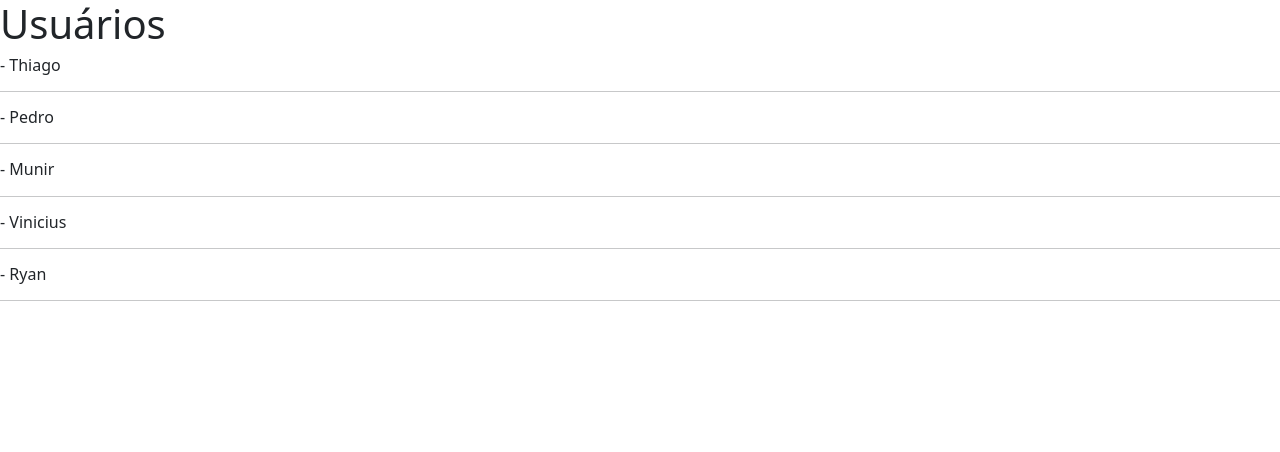
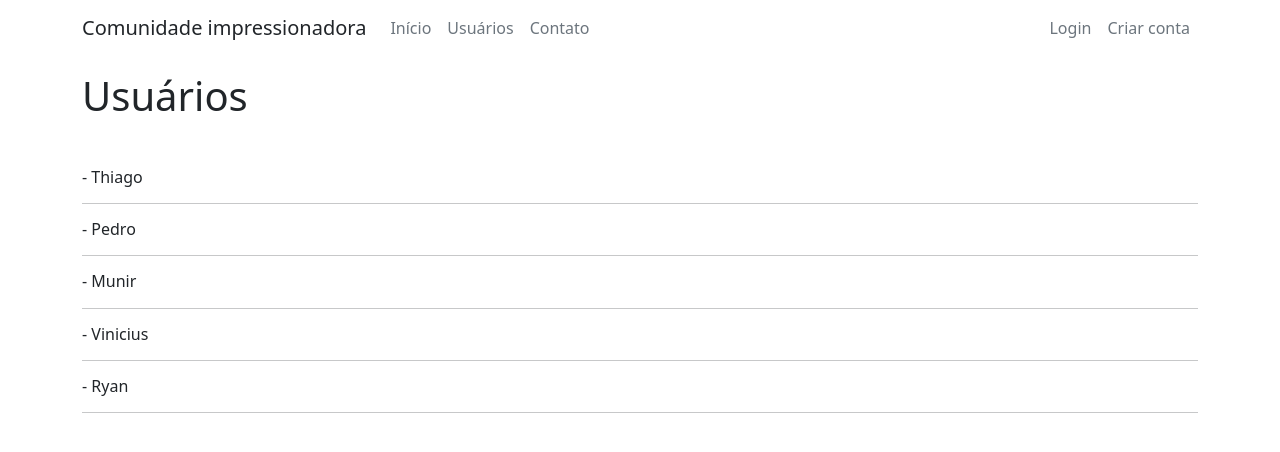
Before and after one commit to thiagoa-martins/CI, a Flask app: page /usuarios in a window 1280 px wide. Shown: the top 452 px of the page. Run offline with Flask 3, Linux system fonts and the light colour scheme.

Commit message:
Ãadd navbar

```diff
--- a/templates/base.html
+++ b/templates/base.html
@@ -10,6 +10,7 @@
     {% endblock %}
 </head>
 <body>
+    {% include 'navbar.html' %}
 
     {% block body %}
     {% endblock %}
--- /dev/null
+++ b/templates/navbar.html
@@ -0,0 +1,26 @@
+<nav class="navbar navbar-expand-lg bg-body-tertiary">
+  <div class="container-fluid container">
+        <a class="navbar-brand text-dark" href="/">Comunidade impressionadora</a>
+        <div class="collapse navbar-collapse" id="navbarSupportedContent">
+            <ul class="navbar-nav me-auto mb-2 mb-lg-0">
+                <li class="nav-item">
+                    <a class="nav-link active text-secondary" aria-current="page" href="/">Início</a>
+                </li>
+                <li class="nav-item">
+                    <a class="nav-link text-secondary" href="/usuarios">Usuários</a>
+                </li>
+                <li class="nav-item">
+                      <a class="nav-link text-secondary" href="/contato">Contato</a>
+                </li>
+            </ul>
+            <ul class="navbar-nav">
+                <li class="nav-item">
+                    <a class="nav-link text-secondary" href="#">Login</a>
+                </li>
+                <li class="nav-item">
+                    <a class="nav-link text-secondary" href="#">Criar conta</a>
+                </li>
+            </ul>
+        </div>
+  </div>
+</nav>
--- a/templates/usuarios.html
+++ b/templates/usuarios.html
@@ -1,9 +1,12 @@
 {% extends 'base.html' %}
 
 {% block body %}
-    <h1>Usuários</h1>
-    {% for usuario in lista_de_usuarios %}
-        <h6>- {{ usuario }}</h6>
-        <hr>
-    {% endfor %}
+    <div class="container">
+        <h1 class="mt-3 mb-5">Usuários</h1>
+
+        {% for usuario in lista_de_usuarios %}
+            <h6>- {{ usuario }}</h6>
+            <hr>
+        {% endfor %}
+    </div>
 {% endblock %}
```
